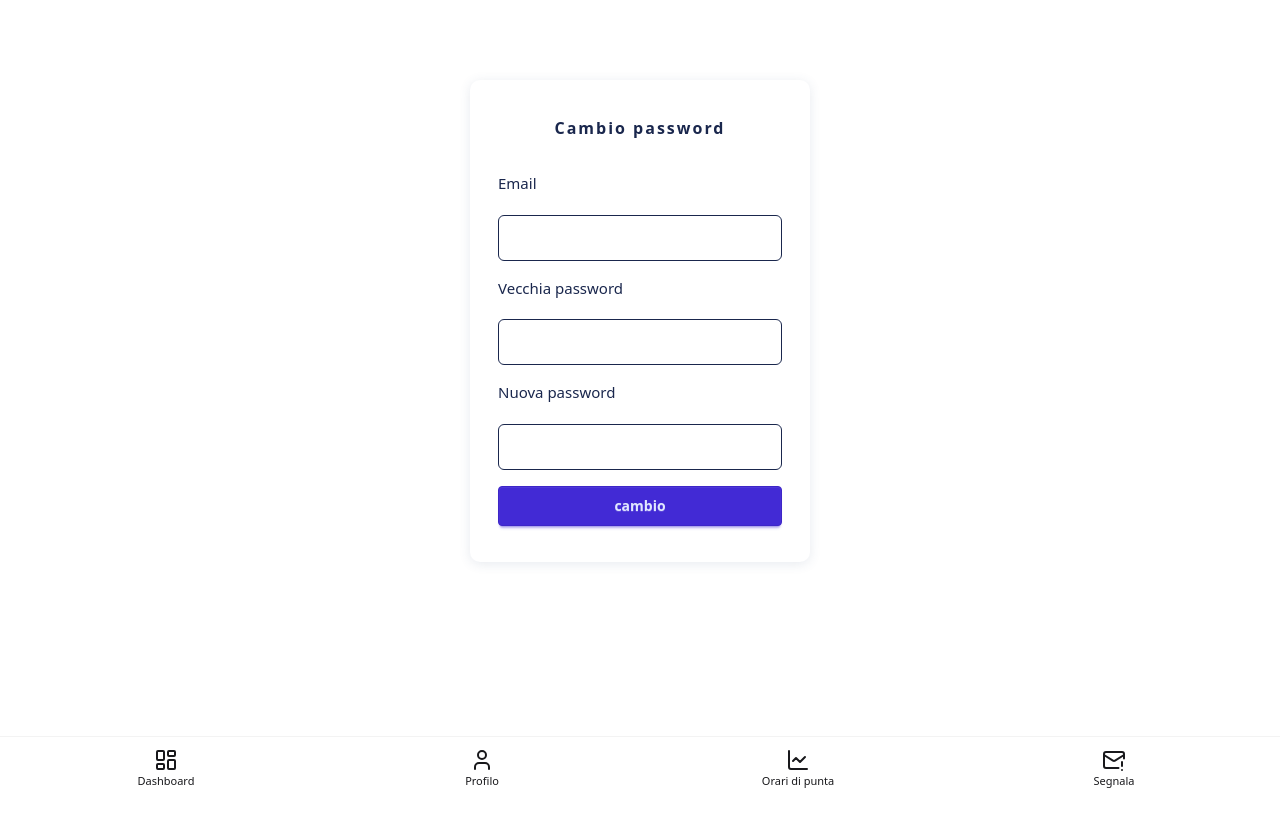
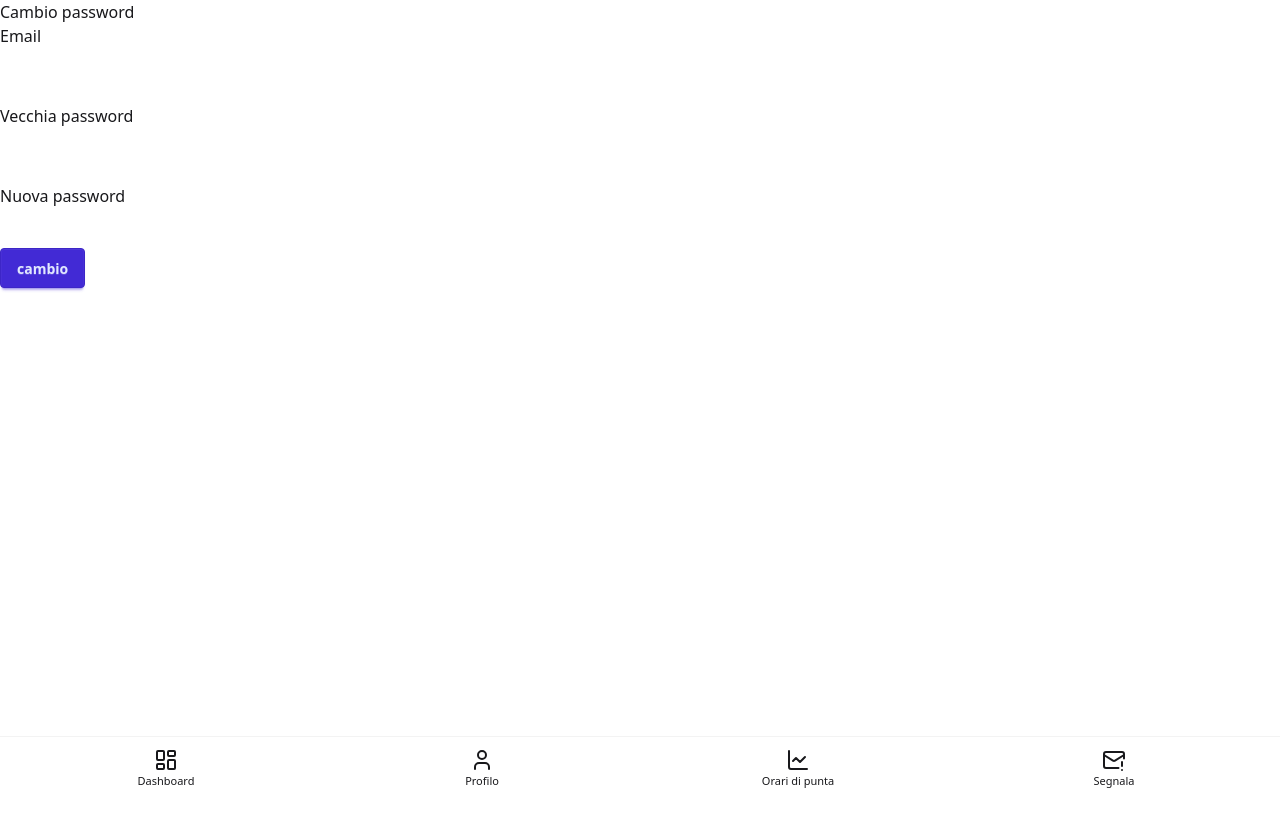
Before and after one commit to LucaDonatellis/ChronoBus, a SvelteKit app: page /profile/changePsw in a window 1280 px wide. Built offline with nearby package versions, Linux system fonts and the light colour scheme.

Commit message:
fix:font

```diff
--- a/src/routes/profile/changePsw/+page.svelte
+++ b/src/routes/profile/changePsw/+page.svelte
@@ -58,51 +58,3 @@
 		<button type="submit" value="changepsw" class="btn btn-primary">cambio</button>
 	</form>
 </div>
-
-<style>
-	.register-container {
-		background: #fff;
-		max-width: 340px;
-		margin: 80px auto;
-		padding: 36px 28px;
-		border-radius: 10px;
-		box-shadow: 0 2px 12px rgba(60, 80, 120, 0.12);
-	}
-
-	h2 {
-		text-align: center;
-		margin-bottom: 32px;
-		color: #1a274d;
-		font-weight: 600;
-		letter-spacing: 2px;
-	}
-
-	form {
-		display: flex;
-		flex-direction: column;
-		gap: 16px;
-	}
-
-	label {
-		margin-bottom: 4px;
-		color: #1a274d;
-		font-size: 15px;
-		font-weight: 500;
-	}
-
-	input[type='email'],
-	input[type='password'] {
-		padding: 10px 12px;
-		border: 1px solid #1a274d;
-		border-radius: 6px;
-		font-size: 16px;
-		outline: none;
-		transition: border 0.2s;
-		color: #000;
-	}
-
-	input[type='email']:focus,
-	input[type='password']:focus {
-		border-color: black;
-	}
-</style>
```
